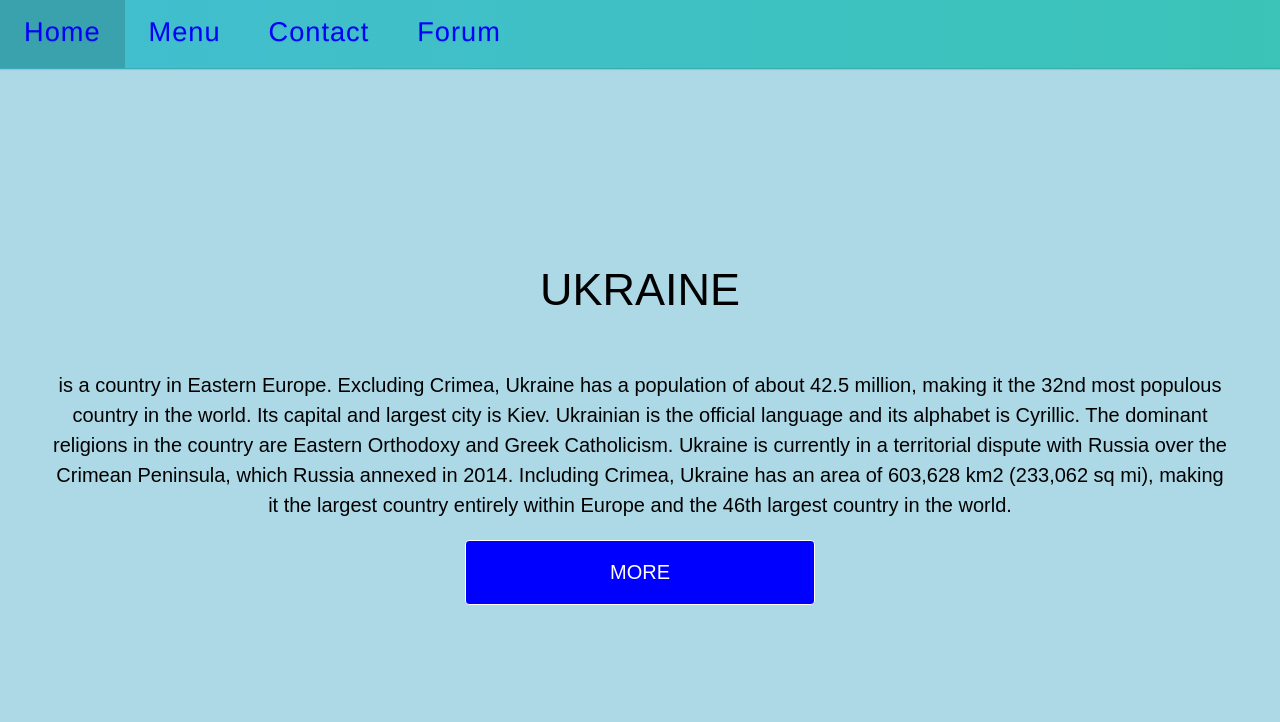
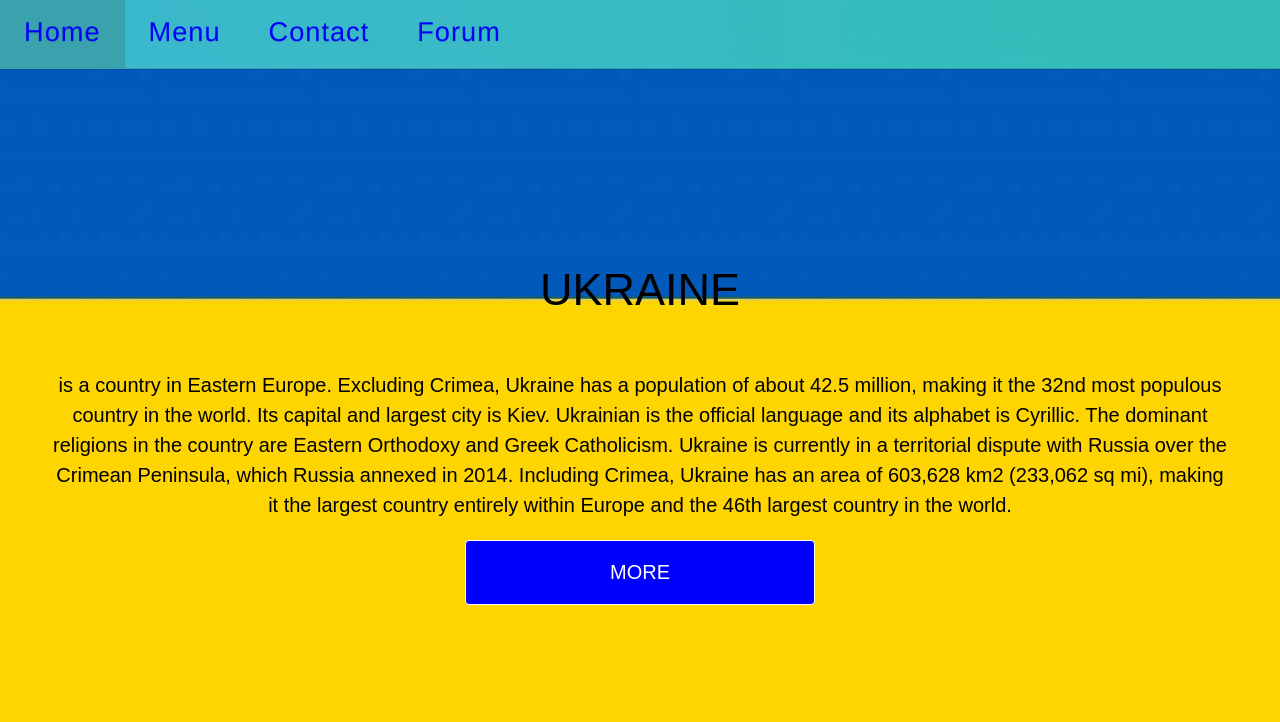
Before and after one commit to rastamansashko/ukraine, a plain HTML site: page index.html in a window 1280 px wide. Shown: the top 722 px of the page. Drawn offline with Linux system fonts and the light colour scheme; grey boxes are pictures that could not be loaded.

Commit message:
Update style.css

```diff
--- a/css/style.css
+++ b/css/style.css
@@ -64,7 +64,7 @@ h5 {
 }
 
 #home {
-	background: url("images/0.jpg") no-repeat center bottom;
+	background: url("../images/0.jpg") no-repeat center bottom;
 	background-size: cover;
 }
 
```
